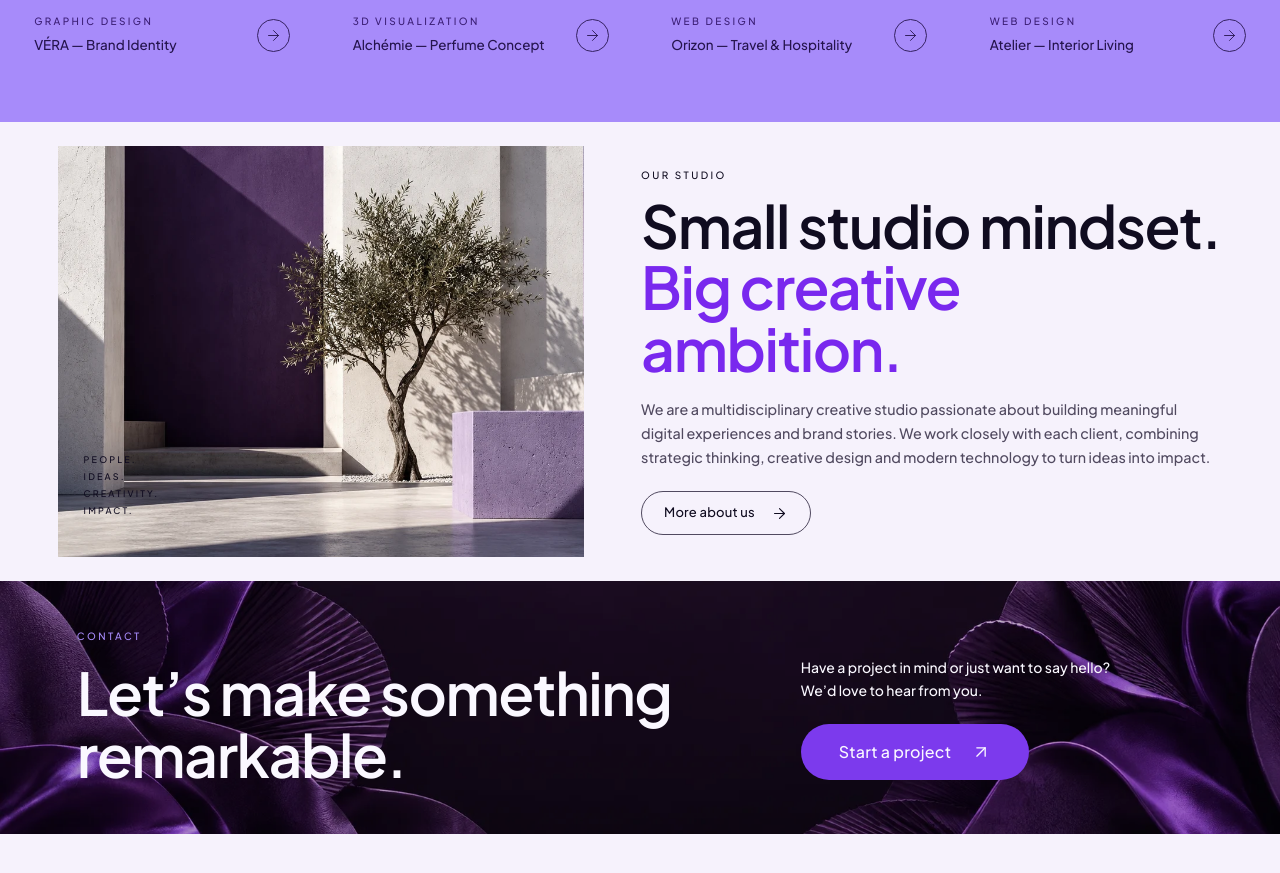
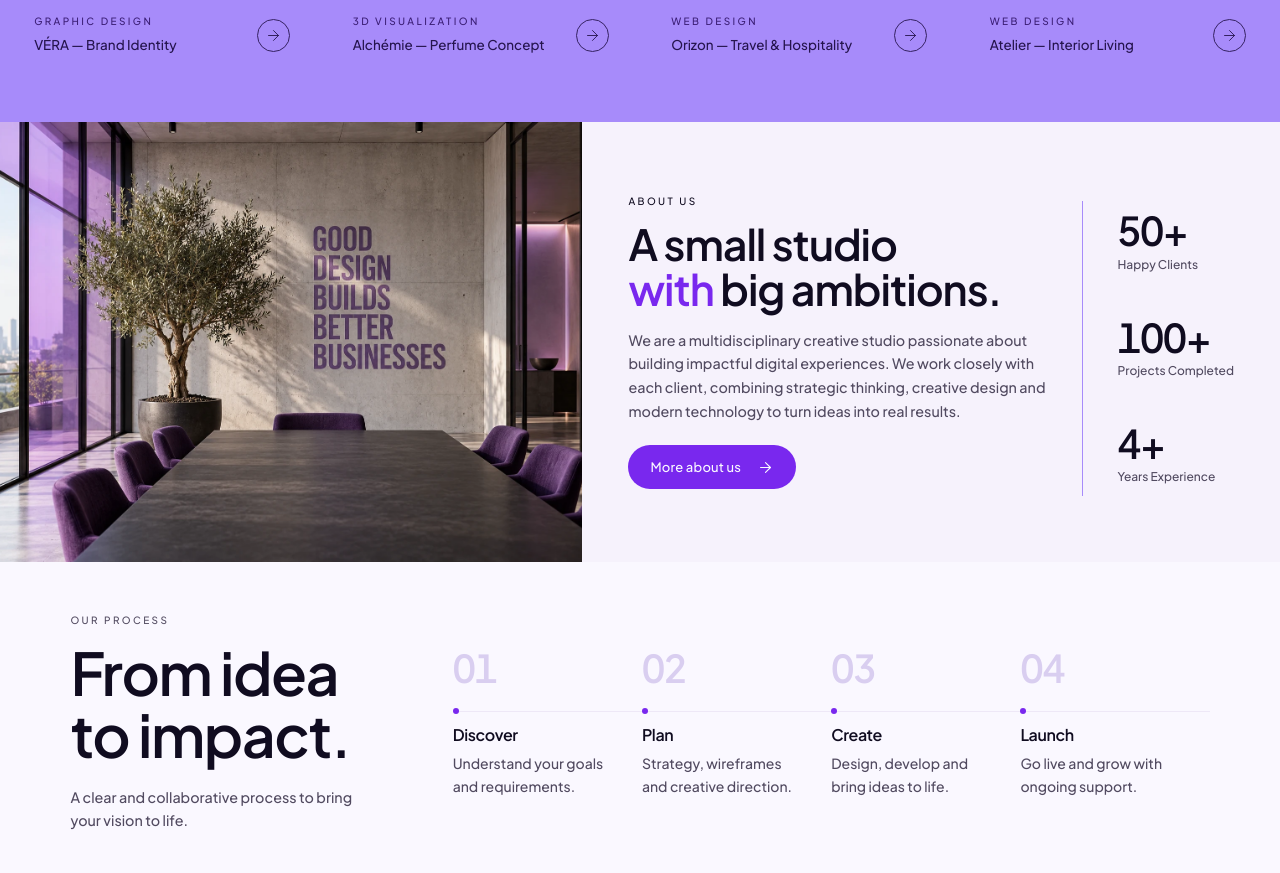
Before and after one commit to hashalagayendra/com, a Next.js app: page / in a window 1280 px wide. Shown: the part 1897-2770 px from the top of the page. Built offline with nearby package versions, Linux system fonts and the light colour scheme.

Commit message:
feat: add OurProcess component with styles for a clear process overview

```diff
--- /dev/null
+++ b/src/components/OurProcess.module.css
@@ -0,0 +1,43 @@
+.section {
+  --process-ground: #faf8ff;
+  --process-ink: #100c20;
+  --process-muted: #514a60;
+  --process-number: #d9cef0;
+  --process-line: #eee8f7;
+  --process-accent: #7928ee;
+  --process-number-size: clamp(32px, 3vw, 44px);
+  background: var(--process-ground);
+  color: var(--process-ink);
+  scroll-margin-top: 72px;
+}
+
+.inner { display: grid; grid-template-columns: minmax(0, 1.75fr) minmax(0, 4fr); align-items: center; gap: clamp(32px, 4vw, 64px); max-width: 1600px; margin: 0 auto; padding: clamp(42px, 4vw, 64px) 5.5%; }
+.intro { min-width: 0; }
+.label { margin: 0 0 14px; color: var(--process-muted); font-size: 10px; font-weight: var(--studio-label-weight); letter-spacing: var(--studio-label-tracking); line-height: 1.5; text-transform: uppercase; }
+.heading { margin: 0; font-size: var(--studio-section-title-size); font-weight: var(--studio-heading-weight); letter-spacing: var(--studio-heading-tracking); line-height: var(--studio-heading-leading); }
+.heading span { display: block; }
+.description { max-width: 290px; margin: 20px 0 0; color: var(--process-muted); font-size: clamp(14px, 1.12vw, 16px); font-weight: var(--studio-copy-weight); line-height: var(--studio-copy-leading); }
+.steps { position: relative; display: grid; grid-template-columns: repeat(4, minmax(0, 1fr)); margin: 0; padding: 0; list-style: none; }
+.steps::before { position: absolute; top: calc(var(--process-number-size) * 1.1 + 22px); right: 0; left: 0; height: 1px; background: var(--process-line); content: ""; }
+.step { position: relative; min-width: 0; padding-right: clamp(16px, 2vw, 30px); }
+.step:last-child { padding-right: 0; }
+.step::before { position: absolute; top: calc(var(--process-number-size) * 1.1 + 19px); left: 0; z-index: 1; width: 6px; height: 6px; border-radius: 50%; background: var(--process-accent); content: ""; }
+.number { display: block; margin-bottom: 36px; color: var(--process-number); font-size: var(--process-number-size); font-weight: var(--studio-heading-weight); letter-spacing: var(--studio-heading-tracking); line-height: 1.1; font-variant-numeric: tabular-nums; }
+.stepTitle { margin: 0 0 6px; font-size: 16px; font-weight: var(--studio-heading-weight); letter-spacing: var(--studio-heading-tracking); line-height: 1.3; }
+.stepDescription { max-width: 200px; margin: 0; color: var(--process-muted); font-size: 14px; font-weight: var(--studio-copy-weight); line-height: var(--studio-copy-leading); }
+
+@media (max-width: 899px) {
+  .inner { grid-template-columns: 1fr; gap: 36px; padding: 40px 32px; }
+  .description { max-width: 400px; margin-top: 16px; }
+  .step { padding-right: 24px; }
+}
+
+@media (max-width: 599px) {
+  .inner { padding: 36px 22px; gap: 32px; }
+  .steps { grid-template-columns: repeat(2, minmax(0, 1fr)); gap: 32px 24px; }
+  .steps::before { display: none; }
+  .step { padding-right: 0; }
+  .step::after { position: absolute; top: calc(var(--process-number-size) * 1.1 + 22px); right: -24px; left: 0; height: 1px; background: var(--process-line); content: ""; }
+  .step:nth-child(even)::after { right: 0; }
+  .stepDescription { font-size: 13px; }
+}
--- /dev/null
+++ b/src/components/OurProcess.tsx
@@ -0,0 +1,35 @@
+import styles from "./OurProcess.module.css";
+
+const steps = [
+  { title: "Discover", description: "Understand your goals and requirements." },
+  { title: "Plan", description: "Strategy, wireframes and creative direction." },
+  { title: "Create", description: "Design, develop and bring ideas to life." },
+  { title: "Launch", description: "Go live and grow with ongoing support." },
+];
+
+export default function OurProcess() {
+  return (
+    <section id="process" className={styles.section} aria-labelledby="process-heading">
+      <div className={styles.inner}>
+        <header className={styles.intro}>
+          <p className={styles.label}>Our process</p>
+          <h2 id="process-heading" className={styles.heading}>
+            <span>From idea</span>
+            <span>to impact.</span>
+          </h2>
+          <p className={styles.description}>A clear and collaborative process to bring your vision to life.</p>
+        </header>
+
+        <ol className={styles.steps} role="list">
+          {steps.map((step, index) => (
+            <li key={step.title} className={styles.step}>
+              <span className={styles.number} aria-hidden="true">{String(index + 1).padStart(2, "0")}</span>
+              <h3 className={styles.stepTitle}>{step.title}</h3>
+              <p className={styles.stepDescription}>{step.description}</p>
+            </li>
+          ))}
+        </ol>
+      </div>
+    </section>
+  );
+}
--- a/src/components/StudioClosing.module.css
+++ b/src/components/StudioClosing.module.css
@@ -8,19 +8,25 @@
   scroll-margin-top: 72px;
 }
 
-.studioInner { display: grid; grid-template-columns: 0.95fr 1.05fr; gap: clamp(32px, 4.5vw, 72px); max-width: 1600px; margin: 0 auto; padding: 24px 4.5%; align-items: center; }
-.artwork { position: relative; align-self: stretch; min-height: 360px; overflow: hidden; background: var(--studio-tint); }
+.studioInner { display: grid; grid-template-columns: 0.455fr 0.545fr; max-width: 1600px; margin: 0 auto; align-items: stretch; }
+.artwork { position: relative; min-height: 440px; overflow: hidden; background: var(--studio-tint); }
 .studioImage { object-fit: cover; object-position: center; transition: transform 900ms cubic-bezier(0.2, 0.65, 0.3, 1); }
 .artwork:hover .studioImage { transform: scale(1.035); }
-.artworkCaption { position: absolute; bottom: 38px; left: 26px; color: var(--closing-ink); font-size: 9px; font-weight: var(--studio-label-weight); letter-spacing: var(--studio-label-tracking); line-height: 1.9; text-transform: uppercase; }
-.studioCopy { padding: 22px 0; }
+.studioCopy { display: grid; grid-template-columns: minmax(0, 1fr) auto; align-items: center; gap: clamp(24px, 2.7vw, 42px); padding: clamp(36px, 4.2vw, 60px) clamp(28px, 3.6vw, 52px); }
+.studioStory { min-width: 0; }
+.stats { display: flex; flex-direction: column; justify-content: space-between; align-self: stretch; gap: 32px; margin: 26px 0 12px; padding: 10px 0 10px clamp(24px, 2.7vw, 40px); border-left: 1px solid var(--studio-accent-soft); }
+.stats > div { display: flex; flex-direction: column; gap: 5px; }
+.stats dt { order: 2; color: var(--closing-muted); font-size: 12px; font-weight: var(--studio-copy-weight); line-height: 1.45; white-space: nowrap; }
+.stats dd { margin: 0; font-size: clamp(32px, 3.1vw, 44px); font-weight: var(--studio-heading-weight); letter-spacing: var(--studio-heading-tracking); line-height: 1; font-variant-numeric: tabular-nums; }
 .label { margin: 0 0 12px; font-size: 10px; font-weight: var(--studio-label-weight); letter-spacing: var(--studio-label-tracking); line-height: 1.5; text-transform: uppercase; }
 .studioTitle, .contactTitle { margin: 0; font-size: var(--studio-section-title-size); font-weight: var(--studio-heading-weight); letter-spacing: var(--studio-heading-tracking); line-height: var(--studio-heading-leading); }
+.studioTitle { font-size: clamp(32px, 3.35vw, 52px); }
 .studioTitle > span, .contactTitle > span { display: block; }
+.ambition { white-space: nowrap; }
 .accent { color: var(--closing-accent); }
 .description, .aboutDetails p { margin: 18px 0 0; max-width: 570px; color: var(--closing-muted); font-size: clamp(14px, 1.12vw, 16px); font-weight: var(--studio-copy-weight); line-height: var(--studio-copy-leading); }
-.aboutButton { display: inline-flex; align-items: center; gap: 16px; min-height: 44px; padding: 10px 22px; margin-top: 22px; border: 1px solid var(--closing-muted); border-radius: 999px; background: transparent; color: inherit; font: inherit; font-size: 13px; font-weight: var(--studio-action-weight); letter-spacing: var(--studio-action-tracking); cursor: pointer; transition: background 180ms ease, color 180ms ease, transform 180ms ease; }
-.aboutButton:hover { background: var(--closing-ink); color: var(--closing-ground); }
+.aboutButton { display: inline-flex; align-items: center; gap: 16px; min-height: 44px; padding: 10px 22px; margin-top: 22px; border: 0; border-radius: 999px; background: var(--closing-accent); color: var(--studio-ink); font: inherit; font-size: 13px; font-weight: var(--studio-action-weight); letter-spacing: var(--studio-action-tracking); cursor: pointer; transition: background 180ms ease, color 180ms ease, transform 180ms ease; }
+.aboutButton:hover { background: #6520d0; transform: translateY(-2px); }
 .aboutDetails { margin-top: 24px; }
 .aboutDetails[hidden] { display: none; }
 .aboutDetails p { margin-top: 0; }
@@ -48,15 +54,18 @@
 .aboutButton:focus-visible, .textButton:focus-visible, .projectButton:focus-visible, .footer a:focus-visible { outline: 2px solid var(--studio-accent-soft); outline-offset: 5px; }
 
 @media (max-width: 1199px) and (min-width: 900px) {
-  .studioInner { grid-template-columns: 0.75fr 1.25fr; gap: 32px; padding-inline: 4%; }
-  .artwork { min-height: 340px; }
+  .studioInner { grid-template-columns: 0.42fr 0.58fr; }
+  .studioCopy { padding: 36px 28px; gap: 22px; }
+  .stats { padding-left: 22px; }
+  .stats dt { font-size: 11px; }
   .contactInner { gap: 36px; }
 }
 
 @media (max-width: 899px) {
-  .studioInner { grid-template-columns: 1fr; gap: 30px; padding: 32px; }
-  .artwork { min-height: 0; aspect-ratio: 1.95; }
-  .studioCopy { padding: 0 0 10px; }
+  .studioInner { grid-template-columns: 1fr; }
+  .artwork { min-height: 0; aspect-ratio: 1.65; }
+  .studioCopy { padding: 36px 32px; }
+  .studioTitle { font-size: var(--studio-section-title-size); }
   .description { max-width: 620px; font-size: 16px; }
   .contactInner { grid-template-columns: 1fr; gap: 28px; padding: 40px 32px; }
   .contactAction { padding-top: 0; }
@@ -65,10 +74,12 @@
 }
 
 @media (max-width: 599px) {
-  .studioInner { padding: 22px; gap: 26px; }
-  .artwork { aspect-ratio: 1.3; }
-  .artworkCaption { bottom: 24px; left: 18px; font-size: 8px; }
+  .artwork { aspect-ratio: 1.4; }
+  .studioCopy { grid-template-columns: 1fr; gap: 28px; padding: 32px 22px; }
   .studioTitle { max-width: 420px; }
+  .stats { flex-direction: row; gap: 14px; margin: 0; padding: 22px 0 0; border-left: 0; border-top: 1px solid var(--studio-accent-soft); }
+  .stats dd { font-size: 32px; }
+  .stats dt { max-width: 100px; font-size: 11px; white-space: normal; }
   .description, .aboutDetails p { font-size: 15px; }
   .contactInner { padding: 36px 22px; gap: 24px; }
   .contactTitle { max-width: 420px; }
--- a/src/components/StudioClosing.tsx
+++ b/src/components/StudioClosing.tsx
@@ -3,6 +3,7 @@
 import { useState } from "react";
 import Image from "next/image";
 import { ArrowRight, ArrowUp, ArrowUpRight } from "lucide-react";
+import OurProcess from "./OurProcess";
 import styles from "./StudioClosing.module.css";
 
 export default function StudioClosing({ onOpenContact }: { onOpenContact: () => void }) {
@@ -13,18 +14,18 @@ export default function StudioClosing({ onOpenContact }: { onOpenContact: () =>
       <section id="studio" className={styles.studio} aria-labelledby="studio-heading">
         <div className={styles.studioInner}>
           <div className={styles.artwork}>
-            <Image src="/images/studio/studio-artwork.webp" alt="" fill sizes="(max-width: 899px) 100vw, 50vw" className={styles.studioImage} />
-            <span className={styles.artworkCaption}>People.<br />Ideas.<br />Creativity.<br />Impact.</span>
+            <Image src="/images/studio/studio-office.webp" alt="Conceptual creative studio meeting room with purple lighting, an olive tree, and the words ‘Good design builds better businesses’ on the wall." fill sizes="(max-width: 899px) 100vw, 46vw" className={styles.studioImage} />
           </div>
           <div className={styles.studioCopy}>
-            <p className={styles.label}>Our studio</p>
+            <div className={styles.studioStory}>
+              <p className={styles.label}>About us</p>
               <h2 id="studio-heading" className={styles.studioTitle}>
-              <span>Small studio mindset.</span>
-              <span className={styles.accent}>Big creative ambition.</span>
+                <span>A small studio</span>
+                <span className={styles.ambition}><span className={styles.accent}>with</span> big ambitions.</span>
               </h2>
               <p className={styles.description}>
-              We are a multidisciplinary creative studio passionate about building meaningful digital experiences and brand stories.
-              We work closely with each client, combining strategic thinking, creative design and modern technology to turn ideas into impact.
+                We are a multidisciplinary creative studio passionate about building impactful digital experiences.
+                We work closely with each client, combining strategic thinking, creative design and modern technology to turn ideas into real results.
               </p>
               <button type="button" className={styles.aboutButton} onClick={() => setAboutOpen(!aboutOpen)} aria-expanded={aboutOpen} aria-controls="studio-details">
                 {aboutOpen ? "Less about us" : "More about us"}<ArrowRight size={17} strokeWidth={1.5} aria-hidden="true" />
@@ -34,8 +35,16 @@ export default function StudioClosing({ onOpenContact }: { onOpenContact: () =>
                 <button type="button" className={styles.textButton} onClick={onOpenContact}>Meet your next creative partner<ArrowUpRight size={17} aria-hidden="true" /></button>
               </div>
             </div>
+            <dl className={styles.stats} aria-label="Studio at a glance">
+              <div><dt>Happy Clients</dt><dd>50+</dd></div>
+              <div><dt>Projects Completed</dt><dd>100+</dd></div>
+              <div><dt>Years Experience</dt><dd>4+</dd></div>
+            </dl>
+          </div>
         </div>
       </section>
+
+      <OurProcess />
 
       <section id="contact" className={styles.contact} aria-labelledby="contact-heading">
         <Image src="/images/studio/contact-artwork.webp" alt="" fill sizes="100vw" className={styles.contactImage} />
```
Also changed, not shown: public/images/studio/studio-artwork.webp (deleted), public/images/studio/studio-office.webp (added). Lines whose indentation alone changed are shown as unchanged.
